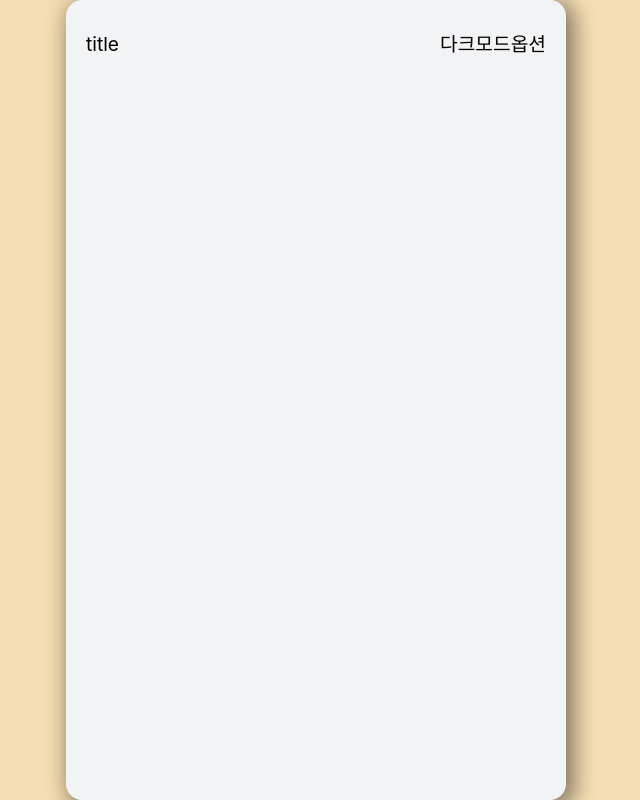
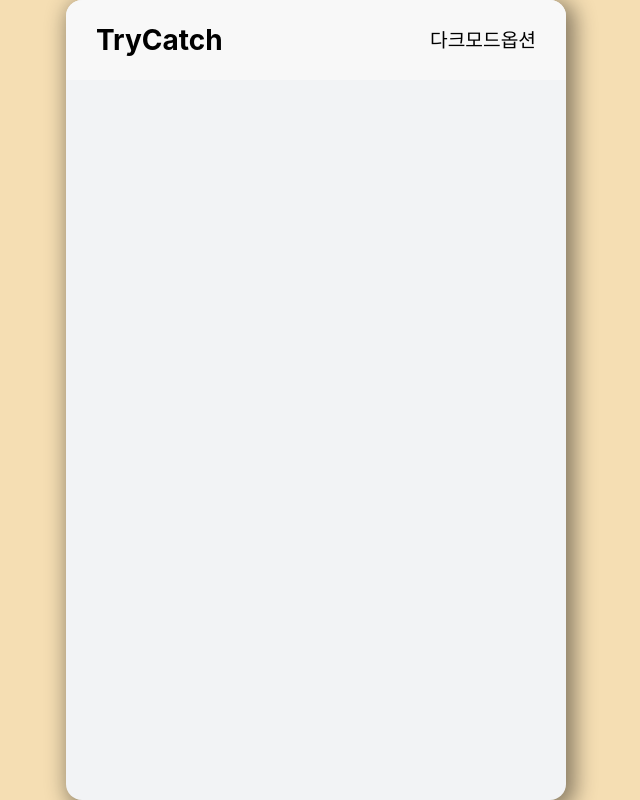
Before and after one commit to KwangMin-bright-Moon/trycatch, a React (Vite) app: page / in a window 1280 px wide. Shown: the whole page, without its empty margins (324-964 px from the left). Built offline with nearby package versions, Linux system fonts and the light colour scheme.

Commit message:
feat: dark mode 추가

```diff
--- a/src/App.tsx
+++ b/src/App.tsx
@@ -1,21 +1,20 @@
 import { ThemeProvider } from 'styled-components';
 import GlobalStyle from './GlobalStyle';
 import { TCtheme } from './styles/theme';
-import { darkPalette, lightPalette } from './styles/colors';
+
+import Layout from './layouts/Layout';
+import { DarkModeProvider } from './contexts/DarkModeContext';
 import { useState } from 'react';
-import Layout from './layouts/Layout';
 
 function App() {
-  const [colorTheme, setColorTheme] = useState('light');
-  const onChangeColorTheme = () =>
-    colorTheme === 'light' ? setColorTheme('dark') : setColorTheme('light');
+  const [theme, setTheme] = useState({ ...TCtheme });
 
-  const theme = { ...TCtheme };
-  theme.colors = colorTheme === 'light' ? lightPalette : darkPalette;
   return (
     <ThemeProvider theme={theme}>
       <GlobalStyle />
-      <Layout />
+      <DarkModeProvider>
+        <Layout setTheme={setTheme} />
+      </DarkModeProvider>
     </ThemeProvider>
   );
 }
--- /dev/null
+++ b/src/contexts/DarkModeContext.tsx
@@ -0,0 +1,47 @@
+import { createContext, useContext, useEffect, useState } from 'react';
+
+const DarkModeContext = createContext({
+  darkMode: false,
+  toggleDarkMode: () => {},
+});
+
+type Props = {
+  children: React.ReactNode;
+};
+
+export function DarkModeProvider({ children }: Props) {
+  const [darkMode, setDarkMode] = useState(false);
+  const toggleDarkMode = () => {
+    setDarkMode(!darkMode);
+    updateDarkMode(!darkMode);
+  };
+
+  useEffect(() => {
+    const isDark =
+      localStorage.theme === 'dark' ||
+      (!('theme' in localStorage) &&
+        window.matchMedia('(prefers-color-scheme: dark)').matches);
+    console.log(localStorage.theme === 'dark');
+
+    setDarkMode(isDark);
+    updateDarkMode(isDark);
+  }, []);
+
+  return (
+    <DarkModeContext.Provider value={{ darkMode, toggleDarkMode }}>
+      {children}
+    </DarkModeContext.Provider>
+  );
+}
+
+function updateDarkMode(darkMode: boolean) {
+  if (darkMode) {
+    document.documentElement.classList.add('dark');
+    localStorage.theme = 'dark';
+  } else {
+    document.documentElement.classList.remove('dark');
+    localStorage.theme = 'light';
+  }
+}
+// eslint-disable-next-line react-refresh/only-export-components
+export const useDarkMode = () => useContext(DarkModeContext);
--- a/src/layouts/Header.tsx
+++ b/src/layouts/Header.tsx
@@ -1,12 +1,33 @@
 import styled from 'styled-components';
+import { DefaultTheme } from 'styled-components/dist/types';
+import { TCtheme } from '../styles/theme';
+import { TCDarkPalette, TCLightPalette } from '../styles/colors';
+import { useDarkMode } from '../contexts/DarkModeContext';
+import { useEffect } from 'react';
 
-export default function Header() {
+type Props = {
+  setTheme: React.Dispatch<React.SetStateAction<DefaultTheme>>;
+};
+
+export default function Header({ setTheme }: Props) {
+  const { darkMode, toggleDarkMode } = useDarkMode();
+
+  useEffect(() => {
+    const themeCopy = { ...TCtheme };
+    themeCopy.colors = darkMode ? TCDarkPalette : TCLightPalette;
+    setTheme(themeCopy);
+  }, [darkMode, setTheme]);
+
+  const handleClick = () => {
+    toggleDarkMode();
+  };
+
   return (
     <Wrapper>
-      <h1>title</h1>
+      <Title>TryCatch</Title>
       <div>
-        <span>다크모드</span>
-        <span>옵션</span>
+        <button onClick={handleClick}>다크모드</button>
+        <button>옵션</button>
       </div>
     </Wrapper>
   );
@@ -18,12 +39,15 @@ const Wrapper = styled.header`
   width: 100%;
   z-index: 1000;
   height: 5rem;
-  background-color: transparent;
+  background-color: ${(props) => props.theme.colors.background};
+  transition: background-color 0.5s, color 0.5s;
   display: flex;
   justify-content: space-between;
-  padding: 30px 20px;
+  align-items: center;
+  padding: 40px 30px;
 `;
 
-// const Title = styled.h1`
-//     font-size: ${props => props.theme.fonts}
-// `
+const Title = styled.h1`
+  font-size: ${(props) => props.theme.fonts.medium};
+  font-weight: ${(props) => props.theme.fonts.bold};
+`;
--- a/src/layouts/Layout.tsx
+++ b/src/layouts/Layout.tsx
@@ -1,9 +1,14 @@
+import { DefaultTheme } from 'styled-components/dist/types';
 import Header from './Header';
 
-export default function Layout() {
+type Props = {
+  setTheme: React.Dispatch<React.SetStateAction<DefaultTheme>>;
+};
+
+export default function Layout({ setTheme }: Props) {
   return (
     <div>
-      <Header />
+      <Header setTheme={setTheme} />
     </div>
   );
 }
--- a/src/styles/colors.ts
+++ b/src/styles/colors.ts
@@ -12,7 +12,7 @@ export const TCLightPalette = {
   white: '#0000FF',
   black: '#0000FF',
   silver: '#0000FF',
-  background: '#0000FF',
+  background: '#f8f8f8',
 };
 
 export const TCDarkPalette = {
@@ -29,5 +29,5 @@ export const TCDarkPalette = {
   white: '#0000FF',
   black: '#0000FF',
   silver: '#0000FF',
-  background: '#0000FF',
+  background: '#1a1a1a',
 };
--- a/src/styles/fonts.ts
+++ b/src/styles/fonts.ts
@@ -1,14 +1,10 @@
 export const TCFont = {
-  size: {
   large: '48px',
   medium: '28px',
   regular: '18px',
   small: '16px',
   micro: '14px',
-  },
-  weight: {
   bold: '700',
   semiBold: '600',
-    regular: '400',
-  },
+  regularBold: '400',
 };
--- a/src/styles/theme.ts
+++ b/src/styles/theme.ts
@@ -1,6 +1,8 @@
+import { DefaultTheme } from 'styled-components/dist/types';
+import { TCLightPalette } from './colors';
 import { TCFont } from './fonts';
 
-export const TCtheme = {
-  colors: {},
+export const TCtheme: DefaultTheme = {
+  colors: TCLightPalette,
   fonts: TCFont,
 };
```
Also changed, not shown: src/types/styled-components.d.ts (added, +8 -0 lines). Lines whose indentation alone changed are shown as unchanged.
